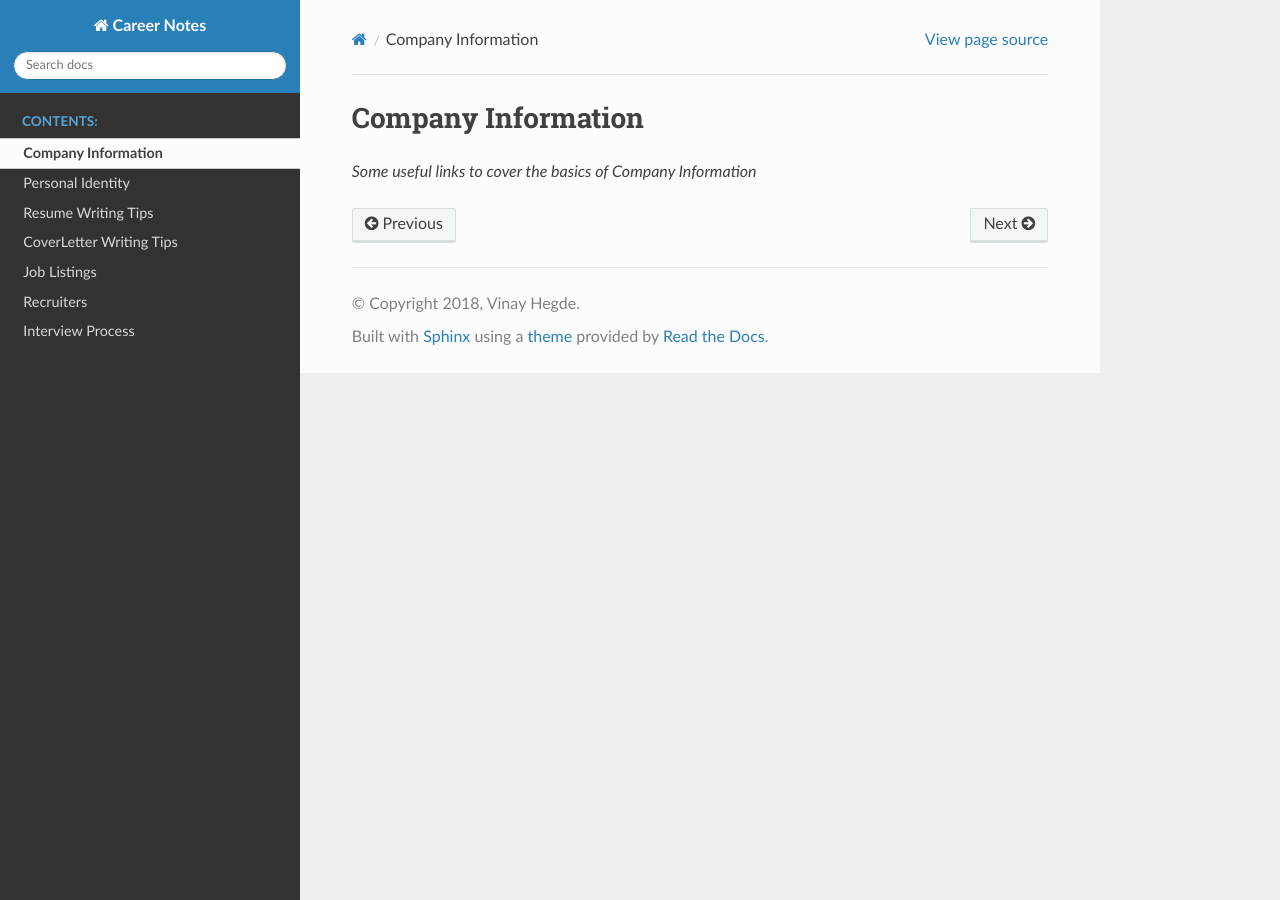
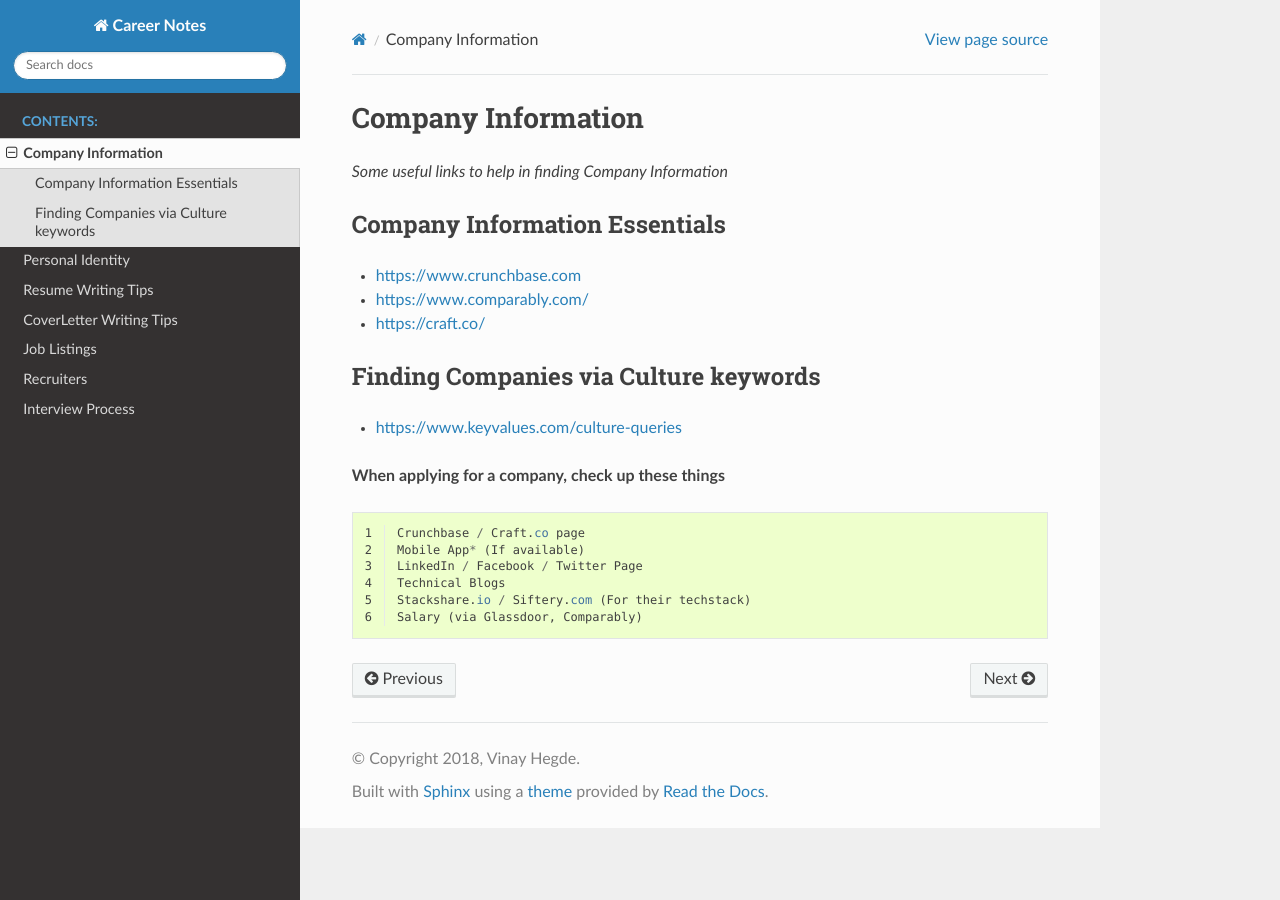
Before and after one commit to vinayhegde1990/career-notes, a Sphinx documentation site: the page built from docs/source/Company-Information.rst, in a window 1280 px wide. Built offline with Sphinx 7.4.7 and the Read the Docs theme 2.0.0, drawn with Linux system fonts in a browser that asks for light colours.

Commit message:
Populate Company-Information.rst
This adds the requisite links for finding company information towards preparation

```diff
--- a/docs/source/Company-Information.rst
+++ b/docs/source/Company-Information.rst
@@ -2,4 +2,32 @@
 Company Information
 ******************************
 
-*Some useful links to cover the basics of Company Information*
+*Some useful links to help in finding Company Information*
+
+##############################
+Company Information Essentials
+##############################
+- https://www.crunchbase.com
+
+- https://www.comparably.com/
+
+- https://craft.co/
+
+
+########################################
+Finding Companies via Culture keywords
+########################################
+- https://www.keyvalues.com/culture-queries
+
+
+**When applying for a company, check up these things**
+
+.. code-block:: Java
+   :linenos:
+
+   Crunchbase / Craft.co page
+   Mobile App* (If available)
+   LinkedIn / Facebook / Twitter Page
+   Technical Blogs
+   Stackshare.io / Siftery.com (For their techstack)
+   Salary (via Glassdoor, Comparably)
```
